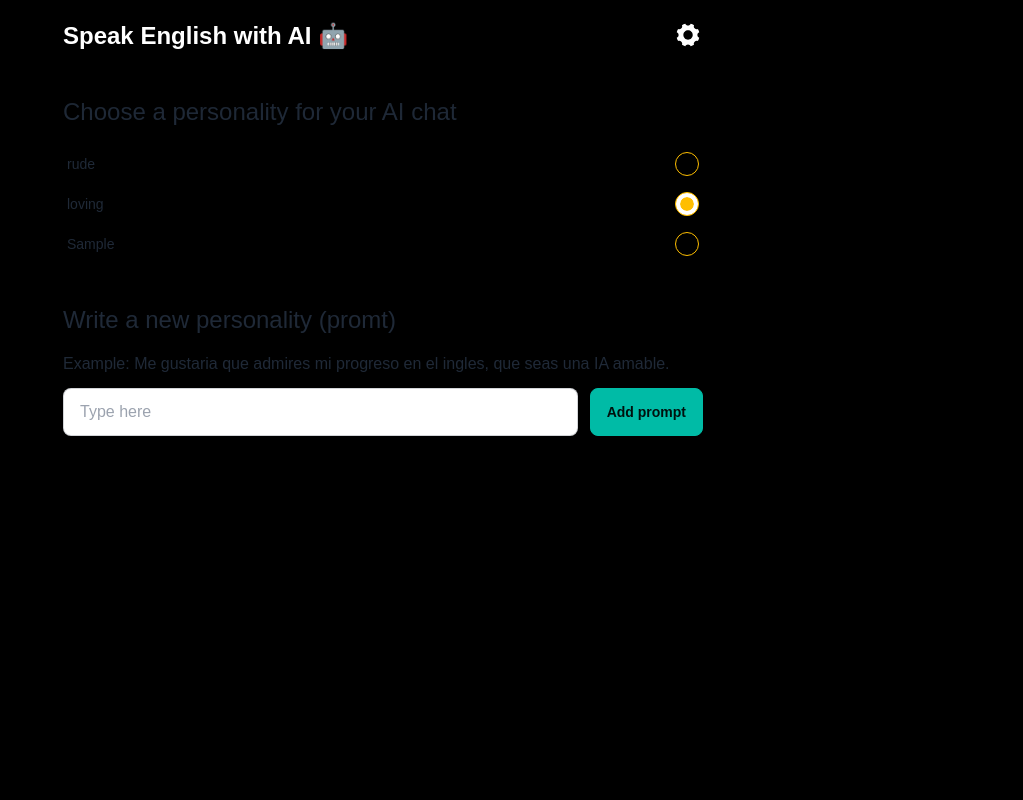
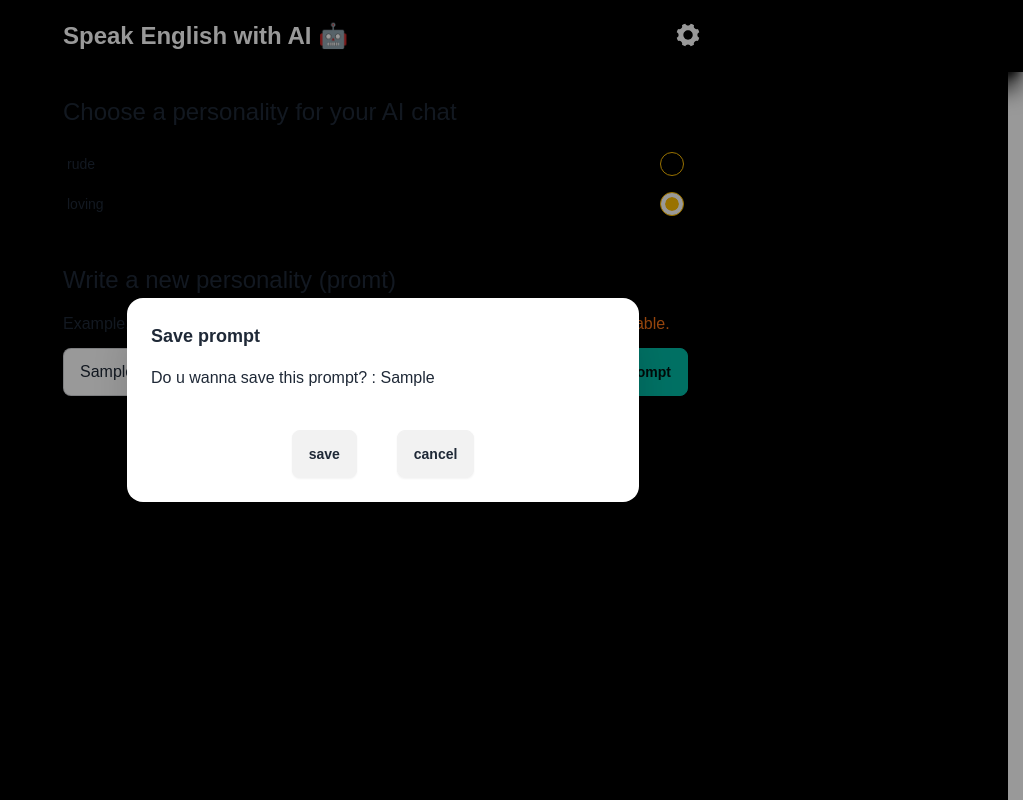
Before and after one commit to EduardoHead18/talk-to-me-ai, a Next.js app: page /configuration-prompt in a window 1280 px wide. Both pictures are taken after typing "Sample" into the empty fields and a click on the button "Add prompt". Shown: the whole page, without its empty margins (257-1280 px from the left). Built offline with nearby package versions, Linux system fonts and the light colour scheme; a web font is replaced by a local one.

Commit message:
add: create reusable Modal component, update Header and Drawer components, and restructure SideBarComponent

```diff
--- a/src/app/component/ToastError.tsx
+++ b/src/app/component/ErrorToast.tsx
@@ -1,4 +1,3 @@
-import React from "react";
 
 export const ToastError = () => {
   return (
@@ -16,7 +15,7 @@ export const ToastError = () => {
           d="M10 14l2-2m0 0l2-2m-2 2l-2-2m2 2l2 2m7-2a9 9 0 11-18 0 9 9 0 0118 0z"
         />
       </svg>
-      <span>Error! Task failed successfully.</span>
+      <span>Error! write something.</span>
     </div>
   );
 };
--- /dev/null
+++ b/src/app/component/reusable/Modal.tsx
@@ -0,0 +1,30 @@
+export const Modal : React.FC<ModalProps> = ({title, description, action}) => {
+  return (
+    <>
+      {/* Open the modal using document.getElementById('ID').showModal() method */}
+
+      <dialog id="my_modal_1" className="modal">
+        <div className="modal-box">
+          <h3 className="font-bold text-lg">{title}</h3>
+          <p className="py-4">
+            {description}
+          </p>
+          <div className="flex flex-row justify-center">
+          <div className="modal-action mr-10">
+            <form method="dialog">
+              {/* if there is a button in form, it will close the modal */}
+              <button onClick={action} className="btn">save</button>
+            </form>
+          </div>
+          <div className="modal-action">
+            <form method="dialog">
+              {/* if there is a button in form, it will close the modal */}
+              <button className="btn">cancel</button>
+            </form>
+          </div>
+          </div>
+        </div>
+      </dialog>
+    </>
+  );
+};
--- a/src/app/configuration-prompt/page.tsx
+++ b/src/app/configuration-prompt/page.tsx
@@ -1,6 +1,7 @@
 "use client";
 import { useState, useEffect } from "react";
-import { ToastError } from "../component/ToastError";
+import { ToastError } from "../component/ErrorToast";
+import { Modal } from "../component/reusable/Modal";
 
 let initialPromptList: IPromptList[] = [
   {
@@ -16,17 +17,19 @@ let initialPromptList: IPromptList[] = [
 ];
 
 function ConfigurationPromptPage() {
-
-
   const [selectedOption, setSelectedOption] = useState("loving");
   const [newPrompt, setNewPrompt] = useState("");
-  const [promptList, setPromptList] = useState<IPromptList[]>(initialPromptList);
+  const [promptList, setPromptList] =
+    useState<IPromptList[]>(initialPromptList);
   const [errorPrompt, setErrorPrompt] = useState(false);
+
   let counter = 0;
   //select a option promp
   const handleOptionChange = (event: React.ChangeEvent<HTMLInputElement>) => {
     setSelectedOption(event.target.value);
   };
+
+  //update the option selected in the checkbox
   useEffect(() => {
     console.log("Selected option:", selectedOption);
   }, [selectedOption]);
@@ -45,21 +48,37 @@ function ConfigurationPromptPage() {
   const handleAddPrompt = (event: React.FormEvent) => {
     event.preventDefault();
     console.log("New prompt added:", newPrompt);
-    setNewPrompt(""); // agrega los prompt a la lista idk
     addNewPrompt();
   };
 
+  //update initialPromptList array
+  useEffect(() => {
+    console.log("update list");
+  }, [initialPromptList]);
+
   const addNewPrompt = () => {
-    if (newPrompt === "") setErrorPrompt(true);
-    else {
-      console.log(newPrompt)
-      promptList.push({
+    console.log(newPrompt);
+    setPromptList((list) => [
+      ...list,
+      {
         name: newPrompt,
         promt: newPrompt,
+      },
+    ]);
+    setNewPrompt("");
 
-      });
-      counter++;
-      // setErrorPrompt(false);
+  };
+
+  const openModal = () => {
+    if (newPrompt === "") {
+      console.log("error en el prompt");
+      setErrorPrompt(true);
+      return;
+    }
+    setErrorPrompt(false);
+    const documentVar: any = document.getElementById("my_modal_1");
+    if (documentVar) {
+      documentVar.showModal();
     }
   };
 
@@ -92,8 +111,11 @@ function ConfigurationPromptPage() {
           Write a new personality (promt)
         </h2>
         <p>
-          Example: Me gustaria que admires mi progreso en el ingles, que seas
-          una IA amable.
+          Example:{" "}
+          <span className="text-orange-500">
+            Me gustaria que admires mi progreso en el ingles, que seas una IA
+            amable.
+          </span>
         </p>
         <div className="flex flex-row justify-between mt-3">
           <input
@@ -104,15 +126,17 @@ function ConfigurationPromptPage() {
             onKeyDown={handleKeyDown}
             value={newPrompt}
           />
-          <button
-            onClick={handleAddPrompt}
-            className="btn btn-active btn-accent"
-          >
+          <button onClick={openModal} className="btn btn-active btn-accent">
             Add prompt
           </button>
         </div>
       </div>
       {errorPrompt ? <ToastError /> : ""}
+      <Modal
+        title={"Save prompt"}
+        description={`Do u wanna save this prompt? : ${newPrompt}`}
+        action={addNewPrompt}
+      />
     </div>
   );
 }
--- a/src/app/layout.tsx
+++ b/src/app/layout.tsx
@@ -1,7 +1,7 @@
 import type { Metadata } from "next";
 import { Geist, Geist_Mono } from "next/font/google";
 import "./globals.css";
-import HeaderComponent from "./component/home-components/header/HeaderComponent";
+import HeaderComponent from "./component/header/HeaderComponent";
 
 const geistSans = Geist({
   variable: "--font-geist-sans",
--- /dev/null
+++ b/src/app/utils/interface/IModal.ts
@@ -0,0 +1,5 @@
+interface ModalProps {
+  title: string;
+  description: string;
+  action: () => void;
+}
```
Also changed, not shown: src/app/component/header/DrawerComponent.tsx (renamed from src/app/component/home-components/header/DrawerComponent.tsx), src/app/component/header/HeaderComponent.tsx (renamed from src/app/component/home-components/header/HeaderComponent.tsx), src/app/component/header/SideBarComponent.tsx (renamed from src/app/component/home-components/header/SideBarComponent.tsx).
